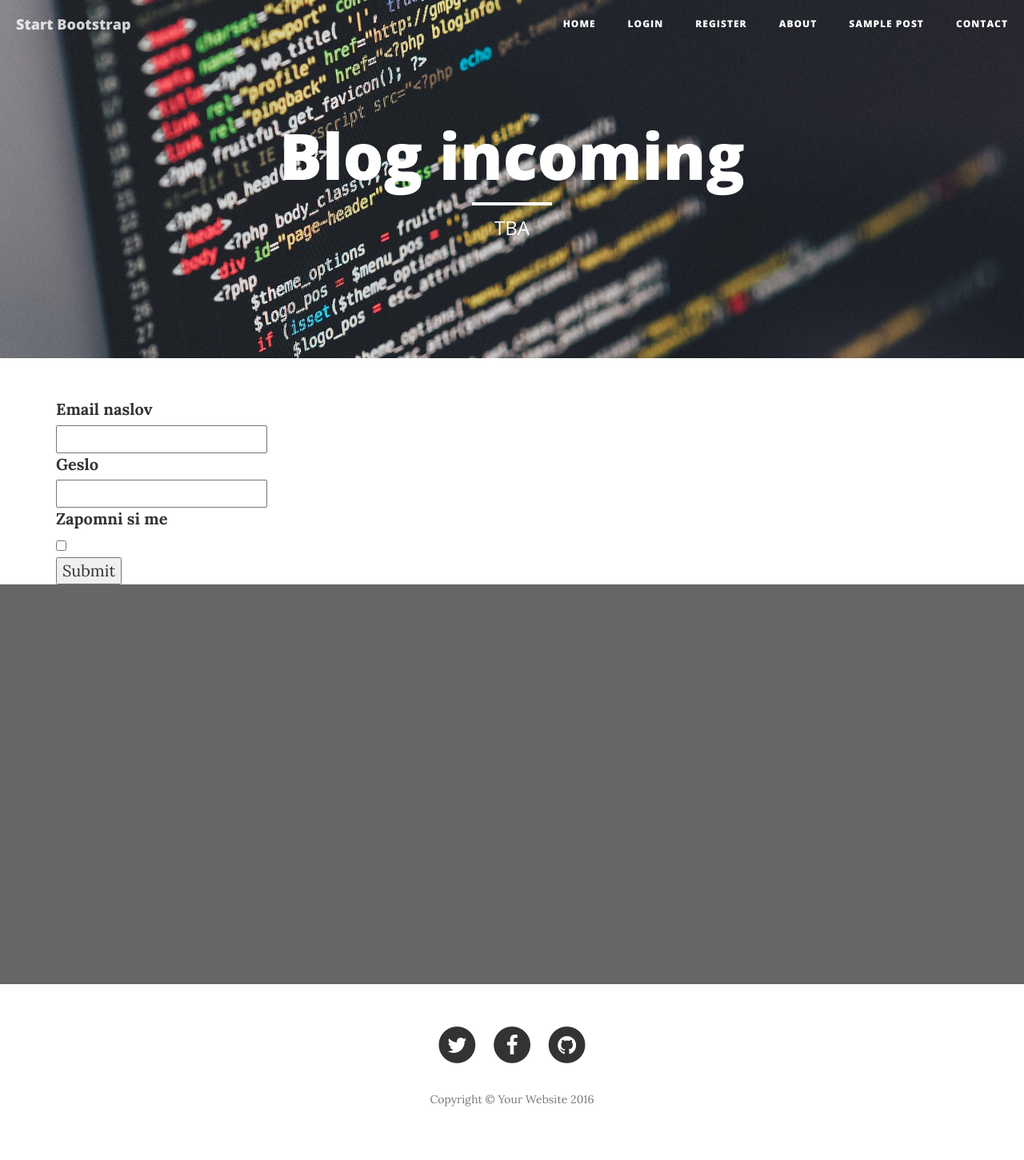
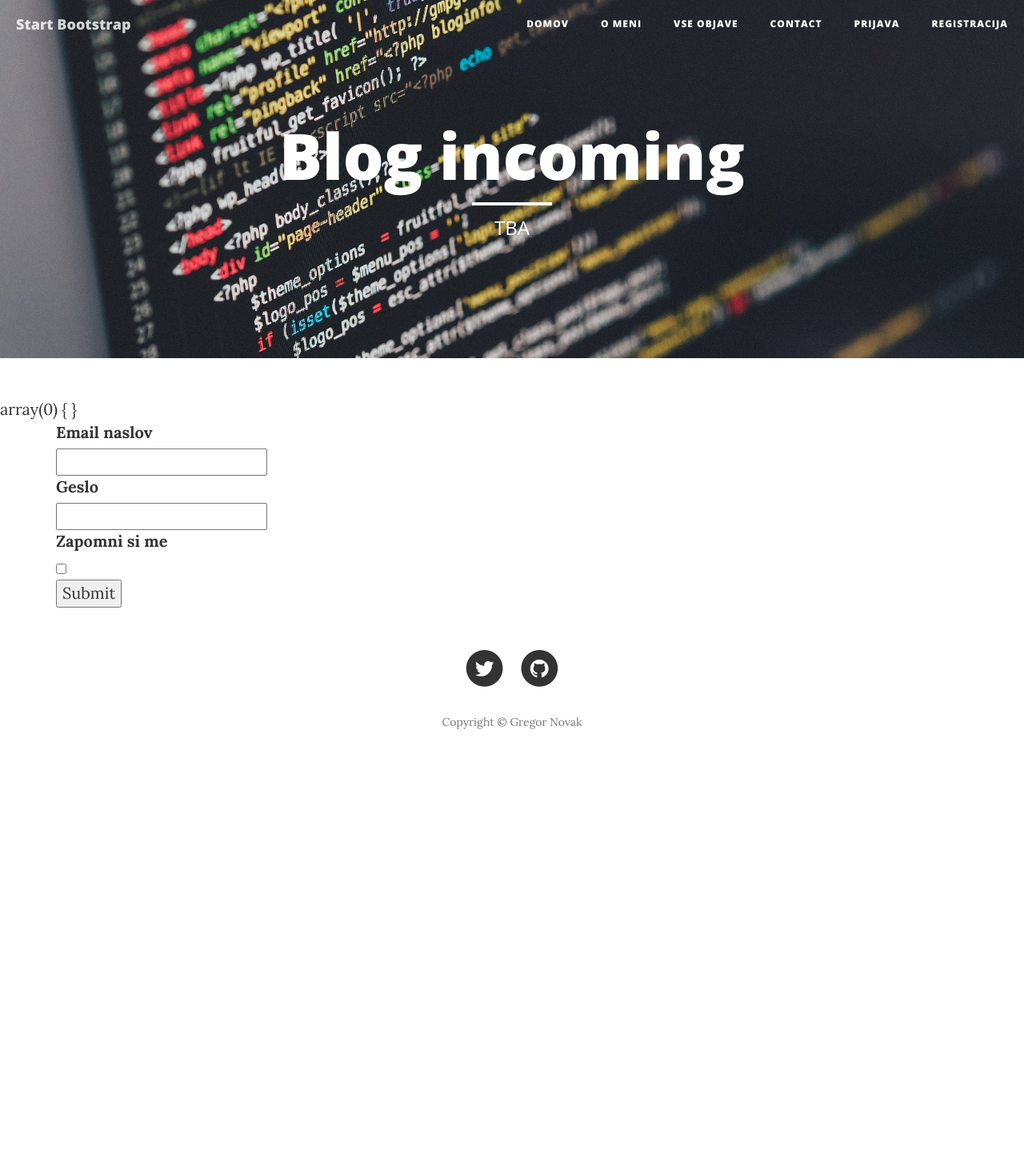
Before and after one commit to gregornovak/Object-Oriented-Blog, a PHP site: page /login.php in a window 1280 px wide. Shown: the whole page at 80% size. After the commit the page ends 912 px from the top, so only its background shows below. Run offline with PHP 8.4, Linux system fonts and the light colour scheme.

Commit message:
Login/reg/session popravki

```diff
--- a/classes/Session.php
+++ b/classes/Session.php
@@ -23,7 +23,7 @@ class Session
      */
     public static function get($name)
     {
-        return (isset($_SESSION[$name])) ? $_SESSION[$name] : false;
+        return $_SESSION[$name];
     }
 
     /**
@@ -37,7 +37,7 @@ class Session
      */
     public static function make($name, $value)
     {
-        return (isset($name) && isset($value)) ? $_SESSION[$name] = $value : false;
+        return $_SESSION[$name] = $value;
     }
 
     /**
@@ -72,5 +72,4 @@ class Session
         }
     }
 
-
 }
--- a/classes/User.php
+++ b/classes/User.php
@@ -17,9 +17,9 @@ class User
 
         if(!$user) {
             if(Session::exists($this->_session_name)) {
-                $user = Session::get($this->_session_name);
+                $user = Session::get($this->_session_name)['user_id'];
 
-                if($this->find($user)) {
+                if($this->find(['id', $user])) {
                     $this->_isLoggedIn = true;
 
                 } else {
@@ -76,15 +76,19 @@ class User
         return true;
     }
 
-    public function login($username = null, $password = null, $remember = false)
+    public function login($email = null, $password = null, $remember = false)
     {
-        if(!$username && !$password && $this->exists()) {
+        if(!$email && !$password && $this->exists()) {
             Session::make($this->_session_name, $this->data()->id);
         } else {
-            $user = $this->find($username);
+            $user = $this->find(['email',$email]);
             if($user) {
                 if($this->data()->password == Hash::check($password, $this->_data->password)) {
-                    Session::make($this->_session_name, $this->data()->id);
+                    Session::make($this->_session_name, [
+                        'user_id'   => $this->data()->id,
+                        'username'  => $this->data()->username,
+                        'email'     => $this->data()->email
+                    ]);
                     if($remember) {
                         $hash = Hash::unique();
                         $hashCheck = $this->_db->select('users_sessions', ['user_id', '=', $this->data()->id]);
@@ -115,6 +119,7 @@ class User
         Cookie::delete($this->_cookie_name);
     }
 
+    // spremeni dovoljenja da je samo admin
     public function hasPermission($key)
     {
         $group = $this->_db->select('groups', ['id', '=', $this->data()->groupNum]);
--- a/core/init.php
+++ b/core/init.php
@@ -20,7 +20,7 @@ $GLOBALS['config'] = [
     ],
     'email' => [
         'type'          => 'MIME-Version: 1.0' . "\r\n" . 'Content-type: text/html; charset=utf-8' . "\r\n",
-        'from'          => 'From: Info info@gregornovak.si' . "\r\n" // TO DO spremeni email
+        'from'          => 'From: Info info@gregornovak.si' . "\r\n"
     ]
 ];
 
--- a/footer.php
+++ b/footer.php
@@ -5,23 +5,23 @@
             <div class="col-lg-8 col-lg-offset-2 col-md-10 col-md-offset-1">
                 <ul class="list-inline text-center">
                     <li>
-                        <a href="#">
+                        <a href="https://twitter.com/grega_novak">
                                 <span class="fa-stack fa-lg">
                                     <i class="fa fa-circle fa-stack-2x"></i>
                                     <i class="fa fa-twitter fa-stack-1x fa-inverse"></i>
                                 </span>
                         </a>
                     </li>
+<!--                    <li>-->
+<!--                        <a href="#">-->
+<!--                                <span class="fa-stack fa-lg">-->
+<!--                                    <i class="fa fa-circle fa-stack-2x"></i>-->
+<!--                                    <i class="fa fa-facebook fa-stack-1x fa-inverse"></i>-->
+<!--                                </span>-->
+<!--                        </a>-->
+<!--                    </li>-->
                     <li>
-                        <a href="#">
-                                <span class="fa-stack fa-lg">
-                                    <i class="fa fa-circle fa-stack-2x"></i>
-                                    <i class="fa fa-facebook fa-stack-1x fa-inverse"></i>
-                                </span>
-                        </a>
-                    </li>
-                    <li>
-                        <a href="#">
+                        <a href="https://github.com/gregornovak/">
                                 <span class="fa-stack fa-lg">
                                     <i class="fa fa-circle fa-stack-2x"></i>
                                     <i class="fa fa-github fa-stack-1x fa-inverse"></i>
@@ -29,7 +29,7 @@
                         </a>
                     </li>
                 </ul>
-                <p class="copyright text-muted">Copyright &copy; Your Website 2016</p>
+                <p class="copyright text-muted">Copyright &copy; Gregor Novak</p>
             </div>
         </div>
     </div>
--- a/header.php
+++ b/header.php
@@ -1,5 +1,6 @@
 <?php
 require_once 'core/init.php';
+
 ?>
 <!DOCTYPE html>
 <html lang="sl">
@@ -7,10 +8,10 @@ require_once 'core/init.php';
     <meta charset="UTF-8">
     <meta http-equiv="X-UA-Compatible" content="IE=edge">
     <meta name="viewport" content="width=device-width, initial-scale=1">
-    <meta name="description" content="">
-    <meta name="author" content="">
+    <meta name="description" content="Blog">
+    <meta name="author" content="Gregor Novak">
 
-    <title>Clean Blog</title>
+    <title>Blog</title>
 
     <!-- Bootstrap Core CSS -->
     <link href="lib/vendor/bootstrap/css/bootstrap.min.css" rel="stylesheet">
@@ -23,8 +24,6 @@ require_once 'core/init.php';
     <link href='https://fonts.googleapis.com/css?family=Lora:400,700,400italic,700italic' rel='stylesheet' type='text/css'>
     <link href='https://fonts.googleapis.com/css?family=Open+Sans:300italic,400italic,600italic,700italic,800italic,400,300,600,700,800' rel='stylesheet' type='text/css'>
 
-    <!-- HTML5 Shim and Respond.js IE8 support of HTML5 elements and media queries -->
-    <!-- WARNING: Respond.js doesn't work if you view the page via file:// -->
     <!--[if lt IE 9]>
     <script src="https://oss.maxcdn.com/libs/html5shiv/3.7.0/html5shiv.js"></script>
     <script src="https://oss.maxcdn.com/libs/respond.js/1.4.2/respond.min.js"></script>
@@ -50,23 +49,29 @@ require_once 'core/init.php';
         <div class="collapse navbar-collapse" id="bs-example-navbar-collapse-1">
             <ul class="nav navbar-nav navbar-right">
                 <li>
-                    <a href="index.php">Home</a>
+                    <a href="index.php">Domov</a>
                 </li>
                 <li>
-                    <a href="login.php">Login</a>
+                    <a href="#">O meni</a>
                 </li>
                 <li>
-                    <a href="register.php">Register</a>
+                    <a href="#">Vse objave</a>
                 </li>
                 <li>
-                    <a href="about.html">About</a>
+                    <a href="#">Contact</a>
                 </li>
-                <li>
-                    <a href="post.html">Sample Post</a>
-                </li>
-                <li>
-                    <a href="contact.html">Contact</a>
-                </li>
+                <?php if(Session::exists('user')): ?>
+                    <li>
+                        <a href="logout.php">Odjava</a>
+                    </li>
+                <?php else: ?>
+                    <li>
+                        <a href="login.php">Prijava</a>
+                    </li>
+                    <li>
+                        <a href="register.php">Registracija</a>
+                    </li>
+                <?php endif; ?>
             </ul>
         </div>
     </div>
@@ -85,3 +90,5 @@ require_once 'core/init.php';
         </div>
     </div>
 </header>
+
+<?php var_dump($_SESSION) ?>
--- a/login.php
+++ b/login.php
@@ -2,7 +2,13 @@
 require_once 'core/init.php';
 require_once 'header.php';
 
+$user = new User();
+if($user->isLoggedIn()) {
+    Redirect::to('index.php');
+}
+
 if(Input::exists()) {
+    if(Token::exists(Input::get('token'))) {
         $validation = new Validate();
         $validate = $validation->check($_POST, [
             'email' => [
@@ -19,11 +25,24 @@ if(Input::exists()) {
         ]);
 
         if($validate->passed()) {
+            $remember_me = Input::get('remember') == 'on' ? true : false;
             $user = new User();
-        $user->login();
+            $user->login(Input::get('email'), Input::get('password'), $remember_me);
+            if($user) {
+                Session::flash('login_successful', 'Prijava je bila uspešna!');
+                Redirect::to('index.php');
+            } else {
+                echo 'Prijava je bila neuspešna!';
             }
 
+        } else {
+            $errors = $validate->errors();
+            foreach($errors as $error) {
+                echo $error;
+            }
+        }
 
+    }
 }
 ?>
 
@@ -50,7 +69,5 @@ if(Input::exists()) {
         </div>
     </div>
 
-    <div style="height:500px; background: #666;"></div>
-
 <?php
 require_once 'footer.php';
```
Also changed, not shown: index.php (+9 -0 lines), logout.php (added, +8 -0 lines), register.php (+11 -7 lines). Lines whose indentation alone changed are shown as unchanged.
